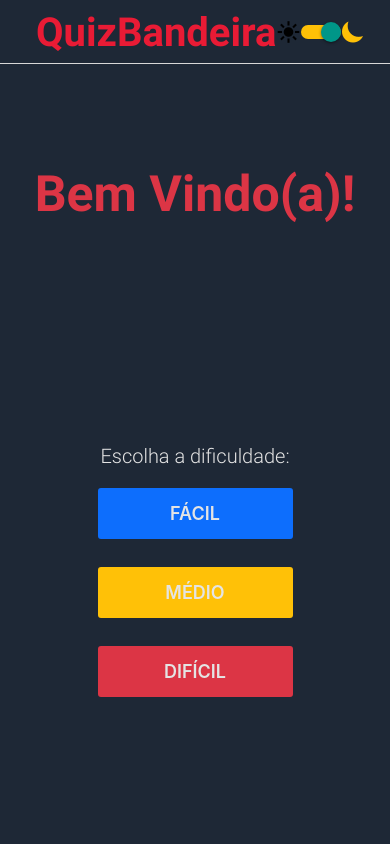
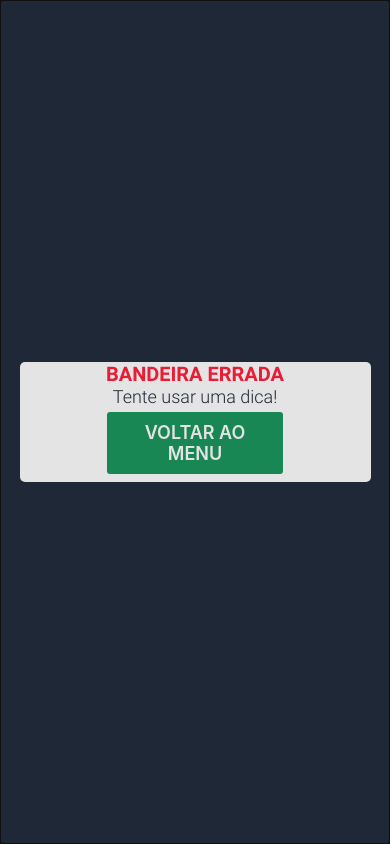
Before and after one commit to joaovsampaio/QuizBandeira, a React Native app: screen /ModalCustom in a window 390 px wide. Built offline with nearby package versions, Linux system fonts and the light colour scheme.

Commit message:
Modal Feito

```diff
--- a/App.tsx
+++ b/App.tsx
@@ -9,10 +9,11 @@ import { createNativeStackNavigator } from "@react-navigation/native-stack";
 import Header from "./app/components/Header";
 import AppLoading from "./app/components/AppLoading";
 import Home from "./app/components/Home";
-import QuizEasy from "./app/components/Quiz/QuizEasy";
-import QuizNormal from "./app/components/Quiz/QuizNormal";
-import QuizHard from "./app/components/Quiz/QuizHard";
+import QuizEasy from "./app/components/quiz/QuizEasy";
+import QuizNormal from "./app/components/quiz/QuizNormal";
+import QuizHard from "./app/components/quiz/QuizHard";
 import GameOver from "./app/components/GameOver";
+import ModalCustom from "./app/utils/ModalCustom";
 
 const Stack = createNativeStackNavigator();
 
@@ -91,6 +92,11 @@ export default function App() {
               headerBackVisible: false,
             }}
           />
+          <Stack.Screen
+            name="ModalCustom"
+            component={ModalCustom}
+            options={{ headerShown: false }}
+          />
         </Stack.Navigator>
       </NavigationContainer>
     </ThemeProvider>
--- a/app/components/GameOver.tsx
+++ b/app/components/GameOver.tsx
@@ -1,7 +1,7 @@
 import { BackHandler } from "react-native";
 import React, { useContext, useEffect } from "react";
 import styled, { ThemeContext } from "styled-components/native";
-import BtnCustom from "../utils/buttons/BtnCustom";
+import BtnCustom from "../UI/BtnCustom";
 
 const Container = styled.View`
   flex: 1;
--- a/app/components/Home.tsx
+++ b/app/components/Home.tsx
@@ -1,6 +1,6 @@
 import { useContext } from "react";
 import styled, { ThemeContext } from "styled-components/native";
-import BtnCustom from "../utils/buttons/BtnCustom";
+import BtnCustom from "../UI/BtnCustom";
 
 const Container = styled.View`
   flex: 1;
--- a/app/components/Quiz/QuizEasy.tsx
+++ b/app/components/Quiz/QuizEasy.tsx
@@ -4,7 +4,7 @@ import styled, { ThemeContext } from "styled-components/native";
 
 import { QuestionsEasy } from "../../data/Questions";
 
-import BtnCustom from "../../utils/buttons/BtnCustom";
+import BtnCustom from "../../UI/BtnCustom";
 import QuizTeamplate from "./QuizTemplate";
 
 const Container = styled.View`
@@ -19,15 +19,7 @@ const QuizEasy = ({ navigation }: any) => {
   const [btnNext, setBtnNext] = useState(colors.black);
 
   const rightAnswer = QuestionsEasy[question].answer === currentAnswer;
-
-  const alertWrong = () =>
-    Alert.alert("Bandeira Errada", "Tente usar uma dica!", [
-      {
-        text: "Voltar ao Menu",
-        onPress: () => navigation.navigate("Home"),
-      },
-      { text: "Recomeçar", onPress: () => setQuestion(0) },
-    ]);
+  const questionState = QuestionsEasy[question];
 
   const isRightorNot = () => {
     if (rightAnswer && question < 4) {
@@ -36,7 +28,7 @@ const QuizEasy = ({ navigation }: any) => {
     } else if (rightAnswer && question === 4) {
       navigation.navigate("GameOver");
     } else {
-      alertWrong();
+      navigation.navigate("ModalCustom");
       setCurrentAnswer("");
     }
   };
@@ -52,28 +44,28 @@ const QuizEasy = ({ navigation }: any) => {
   return (
     <Container>
       <QuizTeamplate
-        flagImg={QuestionsEasy[question].imgFlag}
+        flagImg={questionState.imgFlag}
         currQuestion={question + 1}
-        btnTip={QuestionsEasy[question].tip}
+        btnTip={questionState.tip}
         btnContainer={
           <>
             <BtnCustom
-              text={`A - ${QuestionsEasy[question].optionA}`}
+              text={`A - ${questionState.optionA}`}
               onPress={() => setCurrentAnswer("A")}
               size={8}
             />
             <BtnCustom
-              text={`B - ${QuestionsEasy[question].optionB}`}
+              text={`B - ${questionState.optionB}`}
               onPress={() => setCurrentAnswer("B")}
               size={8}
             />
             <BtnCustom
-              text={`C - ${QuestionsEasy[question].optionC}`}
+              text={`C - ${questionState.optionC}`}
               onPress={() => setCurrentAnswer("C")}
               size={8}
             />
             <BtnCustom
-              text={`D - ${QuestionsEasy[question].optionD}`}
+              text={`D - ${questionState.optionD}`}
               onPress={() => setCurrentAnswer("D")}
               size={8}
             />
--- /dev/null
+++ b/app/utils/ModalCustom.tsx
@@ -0,0 +1,60 @@
+import { useContext } from "react";
+import Modal from "react-native-modal";
+import styled, { ThemeContext } from "styled-components/native";
+import BtnCustom from "../UI/BtnCustom";
+
+const Container = styled.View`
+  flex: 1;
+`;
+
+const ContainerModal = styled.View`
+  flex: 1;
+  align-items: center;
+  justify-content: space-between;
+  border-radius: 5px;
+  max-height: 15%;
+  background-color: ${({ theme }) => theme.colors.reversebw};
+`;
+
+const TitleModal = styled.Text`
+  font-size: 20px;
+  font-family: "RobotoBold";
+  text-transform: uppercase;
+  color: ${({ theme }) => theme.colors.title};
+`;
+
+const TextModal = styled.Text`
+  font-size: 18px;
+  font-family: "RobotoLight";
+  color: ${({ theme }) => theme.colors.bgColor};
+  margin-bottom: 5px;
+`;
+
+const ModalCustom = ({ navigation }: any) => {
+  const { colors } = useContext(ThemeContext);
+  return (
+    <Container>
+      <Modal
+        isVisible={true}
+        animationIn="bounceInUp"
+        onBackButtonPress={() => navigation.navigate("Home")}
+        backdropColor={colors.bgColor}
+        backdropOpacity={1}
+      >
+        <ContainerModal>
+          <TitleModal>Bandeira Errada</TitleModal>
+          <TextModal>Tente usar uma dica!</TextModal>
+          <BtnCustom
+            text="Voltar ao Menu"
+            onPress={() => navigation.navigate("Home")}
+            txAlign="center"
+            bgColor={colors.misc}
+            size={10}
+          />
+        </ContainerModal>
+      </Modal>
+    </Container>
+  );
+};
+
+export default ModalCustom;
--- a/package.json
+++ b/package.json
@@ -13,15 +13,16 @@
     "@react-navigation/native-stack": "^6.9.1",
     "expo": "~47.0.3",
     "expo-font": "~11.0.1",
+    "expo-linear-gradient": "~12.0.1",
     "expo-status-bar": "~1.4.2",
     "react": "18.1.0",
     "react-dom": "18.1.0",
     "react-native": "0.70.5",
+    "react-native-modal": "^13.0.1",
     "react-native-safe-area-context": "4.4.1",
     "react-native-screens": "~3.18.0",
     "react-native-web": "~0.18.9",
-    "styled-components": "^5.3.6",
-    "expo-linear-gradient": "~12.0.1"
+    "styled-components": "^5.3.6"
   },
   "devDependencies": {
     "@babel/core": "^7.12.9",
```
Also changed, not shown: app/UI/BtnCustom.tsx (renamed from app/utils/buttons/BtnCustom.tsx), 1 other file (tests, documents, lock files or other folders).
